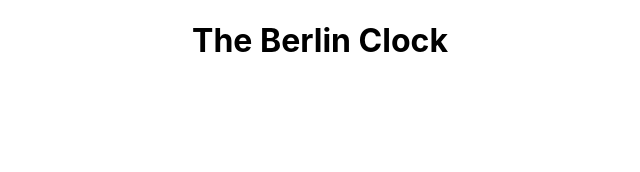
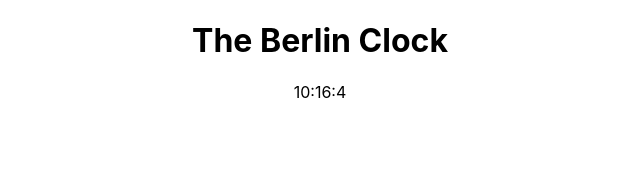
Before and after one commit to GajendraRaj/BerlinClock, a React (Create React App) app: page / in a window 1280 px wide. Shown: the top 172 px of the page, without its empty margins (320-960 px from the left). Built offline with nearby package versions, Linux system fonts and the light colour scheme.

Commit message:
feat: Display standard clock time as 'HH:MM:SS'

```diff
--- a/src/component/App.js
+++ b/src/component/App.js
@@ -1,10 +1,30 @@
-import React from "react";
+import React, { useState, useEffect } from "react";
 import "./App.css";
+import StandradClock from "./StandardClock";
 
 function App() {
+  const [time, setTime] = useState("");
+
+  useEffect(() => {
+    setInterval(() => {
+      setTime(startClock(new Date()));
+    }, 1000);
+  });
+
+  const startClock = date => {
+    const h = date.getHours();
+    const m = date.getMinutes();
+    const s = date.getSeconds();
+    console.log(`${h}:${m}:${s}`);
+    return `${h}:${m}:${s}`;
+  };
+
   return (
     <div className="App">
       <h1>The Berlin Clock</h1>
+      <div>
+        <StandradClock time={time} />
+      </div>
     </div>
   );
 }
--- /dev/null
+++ b/src/component/StandardClock.js
@@ -0,0 +1,12 @@
+import React from "react";
+import PropTypes from "prop-types";
+
+function StandardClock(props) {
+  return <div>{props.time}</div>;
+}
+
+StandardClock.propTypes = {
+  time: PropTypes.string.isRequired
+};
+
+export default StandardClock;
```
Also changed, not shown: 2 other files (tests, documents, lock files or other folders).
